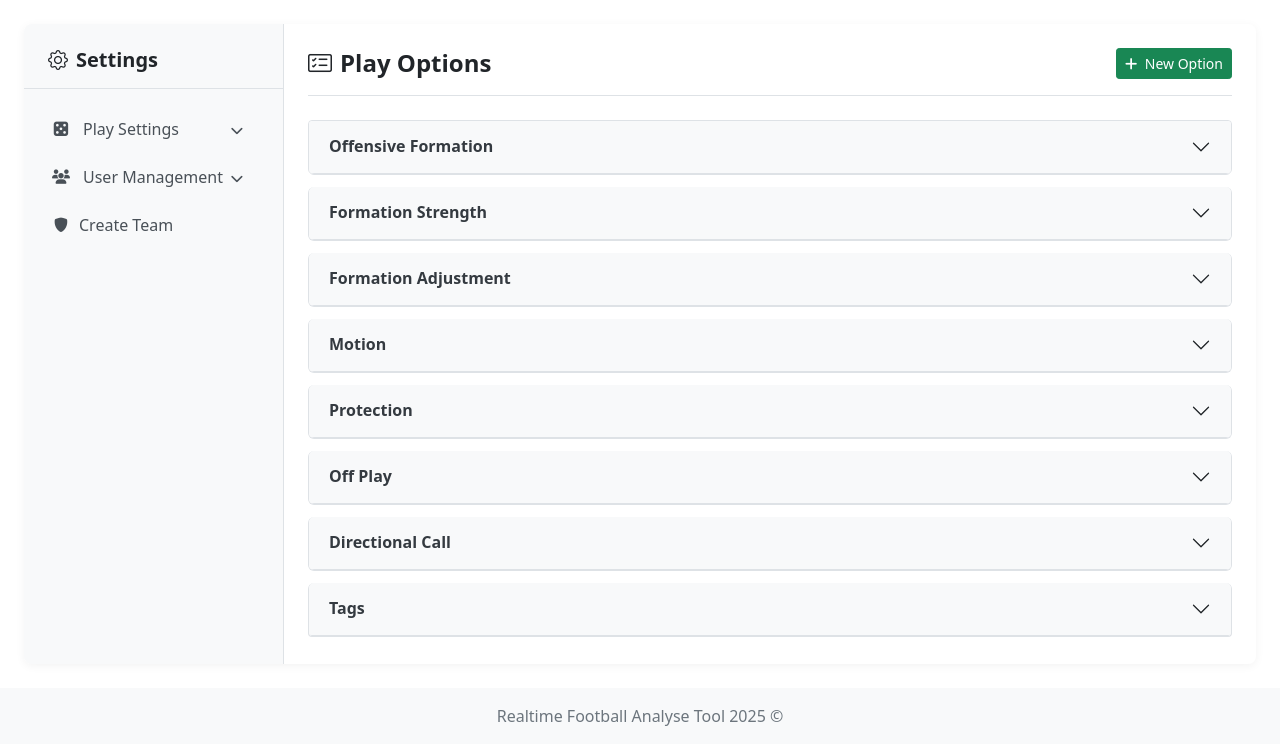
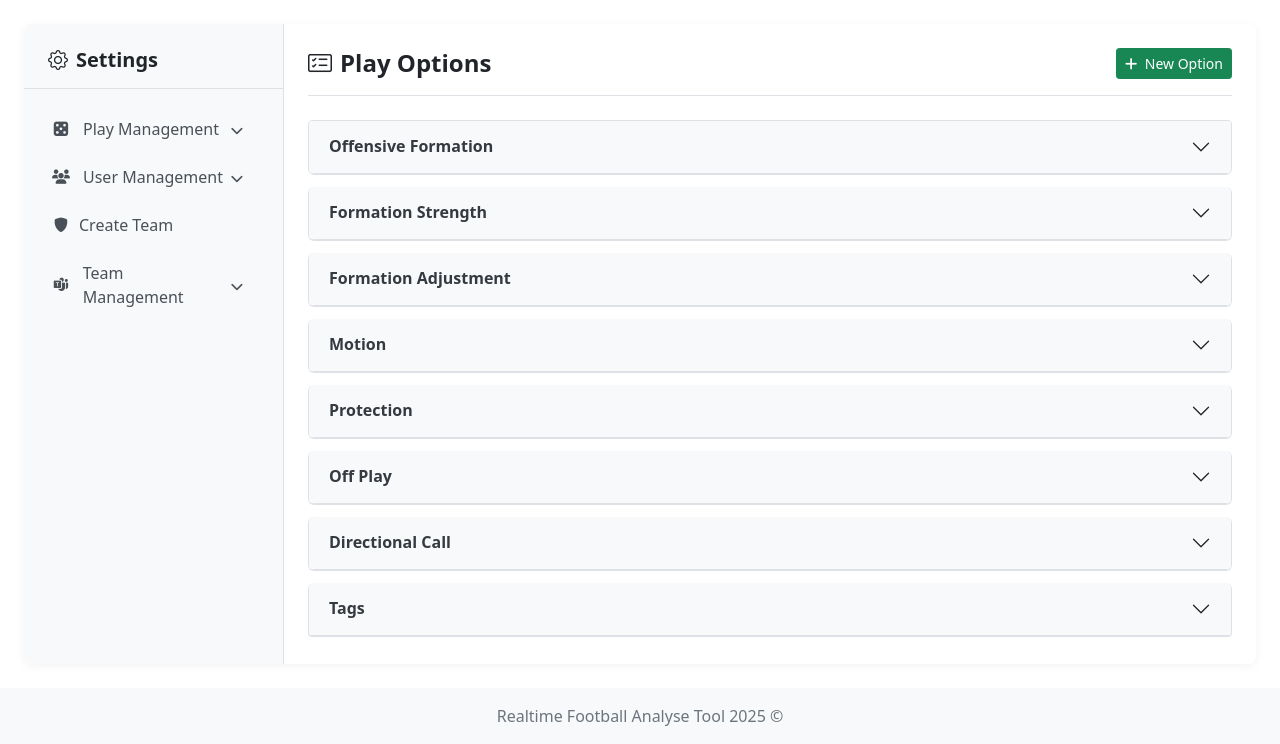
Before and after one commit to louayhentati/american_football, a Flask app: page /settings in a window 1280 px wide. Shown: the part 56-800 px from the top of the page. Run offline with Flask 3, Linux system fonts and the light colour scheme; a user stored in the database is signed in; some libraries are stand-ins or nearby versions.

Commit message:
style css and layout

```diff
--- a/app/templates/settings/partials/play/default_prefs.html
+++ b/app/templates/settings/partials/play/default_prefs.html
@@ -53,21 +53,27 @@
             <div class="card shadow-sm h-100 card-collapsed">
                 <div class="card-body position-relative">
 
-          {% if current_user.role == 'admin' %}
+                    {% if current_user.role == 'admin' and teams|length > 0 %}
                         <button id="btnEditTeam" type="button"
                                 class="btn btn-outline-secondary btn-sm position-absolute top-0 end-0 m-3"
                                 style="width: 38px; height: 38px;" title="Edit default team">
                             <i class="fas fa-pencil-alt"></i>
                         </button>
+                    {% else %}
+                        <button type="button"
+                                class="btn btn-outline-secondary btn-sm position-absolute top-0 end-0 m-3"
+                                style="width: 38px; height: 38px;" title="Edit default team" disabled>
+                            <i class="fas fa-pencil-alt"></i>
+                        </button>
                     {% endif %}
-
                     <span class="badge border border-success text-success mb-3 fs-5 px-3 py-2 position-relative">Default Team</span>
 
                     <div id="teamDisplay" class="pref-display-container">
                         <div class="team-display">
                             {% set selected_team = teams | selectattr("name", "equalto", session.team_name) | list | first %}
                             {% if selected_team %}
-                <img src="{{ selected_team.icon }}" alt="{{ selected_team.name }} logo" style="height:40px; width:auto;" />
+                                <img src="{{ selected_team.icon }}" alt="{{ selected_team.name }} logo"
+                                     style="height:40px; width:auto;"/>
                                 <h4 class="mb-0">{{ selected_team.name }}</h4>
                             {% else %}
                                 <h5 class="text-muted fst-italic mb-0">No team selected</h5>
@@ -81,12 +87,15 @@
                             <select id="teamSelect" name="team_id" class="form-select mb-2" required>
                                 <option value="" disabled selected>-- Select Team --</option>
                                 {% for team in teams %}
-                  <option value="{{ team.id }}" {% if session.team_name == team.name %}selected{% endif %}>{{ team.name }}</option>
+                                    <option value="{{ team.id }}"
+                                            {% if session.team_name == team.name %}selected{% endif %}>{{ team.name }}</option>
                                 {% endfor %}
                             </select>
                             <div class="btn-container">
                                 <button type="submit" class="btn btn-primary btn-sm px-4">Save</button>
-                <button type="button" id="btnCancelTeam" class="btn btn-outline-secondary btn-sm px-4">Cancel</button>
+                                <button type="button" id="btnCancelTeam" class="btn btn-outline-secondary btn-sm px-4">
+                                    Cancel
+                                </button>
                             </div>
                         </form>
                     {% else %}
@@ -105,7 +114,8 @@
                 <div class="card-body position-relative">
 
                     {% if user_default and user_default.play_call %}
-            <button id="btnEditPlayCall" class="btn btn-outline-secondary btn-sm position-absolute top-0 end-0 m-3"
+                        <button id="btnEditPlayCall"
+                                class="btn btn-outline-secondary btn-sm position-absolute top-0 end-0 m-3"
                                 style="width: 38px; height: 38px;" title="Edit default play call">
                             <i class="fas fa-pencil-alt"></i>
                         </button>
@@ -129,19 +139,23 @@
                         </div>
                     </div>
 
-          <form id="defaultPlayCallForm" method="POST" action="{{ url_for('set_user_play_default') }}" class="pref-form">
+                    <form id="defaultPlayCallForm" method="POST" action="{{ url_for('set_user_play_default') }}"
+                          class="pref-form">
                         <label for="defaultPlayCallSelect" class="form-label">Choose Default Play Call</label>
                         <select class="form-select mb-3" id="defaultPlayCallSelect" name="play_call_id" required>
                             <option value="" disabled selected>-- Select Play Call --</option>
                             {% for call in play_calls %}
-                <option value="{{ call.id }}" {% if user_default and user_default.play_call_id == call.id %}selected{% endif %}>
+                                <option value="{{ call.id }}"
+                                        {% if user_default and user_default.play_call_id == call.id %}selected{% endif %}>
                                     {{ call.name }}
                                 </option>
                             {% endfor %}
                         </select>
                         <div class="btn-container">
                             <button type="submit" class="btn btn-primary btn-sm px-4">Save</button>
-              <button type="button" id="btnCancelPlayCall" class="btn btn-outline-secondary btn-sm px-4">Cancel</button>
+                            <button type="button" id="btnCancelPlayCall" class="btn btn-outline-secondary btn-sm px-4">
+                                Cancel
+                            </button>
                         </div>
                     </form>
                 </div>
--- a/app/templates/settings/partials/sidebar.html
+++ b/app/templates/settings/partials/sidebar.html
@@ -5,9 +5,10 @@
 
     <ul class="nav-menu">
         <li class="nav-item">
-            <a class="nav-link collapsed" data-bs-toggle="collapse" href="#playSubmenu" role="button" aria-expanded="false">
+            <a class="nav-link collapsed" data-bs-toggle="collapse" href="#playSubmenu" role="button"
+               aria-expanded="false">
                 <i class="bi bi-dice-5-fill"></i>
-                <span>Play Settings</span>
+                <span>Play Management</span>
                 <span class="menu-toggle">
                     <i class="fas fa-chevron-down"></i>
                 </span>
@@ -16,26 +17,27 @@
                 <li class="nav-item">
                     <a class="nav-link active" href="#play-options" data-bs-toggle="tab" role="tab">
                         <i class="bi bi-card-checklist"></i>
-                        <span>Options</span>
+                        <span>Play Options</span>
                     </a>
                 </li>
                 <li class="nav-item">
                     <a class="nav-link" href="#play-calls" data-bs-toggle="tab" role="tab">
                         <i class="bi bi-tags"></i>
-                        <span>Calls</span>
+                        <span>Play Categories</span>
                     </a>
                 </li>
                 <li class="nav-item">
                     <a class="nav-link" href="#play-defaults" data-bs-toggle="tab" role="tab">
                         <i class="bi bi-sliders"></i>
-                        <span>Defaults</span>
+                        <span>User Preferences</span>
                     </a>
                 </li>
             </ul>
         </li>
 
         <li class="nav-item">
-            <a class="nav-link collapsed" data-bs-toggle="collapse" href="#userSubmenu" role="button" aria-expanded="false">
+            <a class="nav-link collapsed" data-bs-toggle="collapse" href="#userSubmenu" role="button"
+               aria-expanded="false">
                 <i class="fas fa-users"></i>
                 <span>User Management</span>
                 <span class="menu-toggle">
@@ -72,5 +74,41 @@
                 <span>Create Team</span>
             </a>
         </li>
+
+        <li class="nav-item">
+            <a class="nav-link collapsed" data-bs-toggle="collapse" href="#teamSubmenu" role="button"
+               aria-expanded="false">
+                <i class="bi bi-microsoft-teams"></i>
+                <span>Team Management</span>
+                <span class="menu-toggle">
+                    <i class="fas fa-chevron-down"></i>
+                </span>
+            </a>
+
+            <ul class="submenu collapse" id="teamSubmenu" data-bs-parent=".nav-menu">
+                <li class="nav-item">
+                    <a class="nav-link" href="{{ url_for('team.list_all_teams') }}">
+                        <i class="bi bi-list-stars"></i>
+                        <span>All Teams</span>
+                    </a>
+                </li>
+
+                {% if current_user.role == 'admin' %}
+                    <li class="nav-item">
+                        <a class="nav-link" href="{{ url_for('team.create_team') }}">
+                            <i class="bi bi-plus-circle"></i>
+                            <span>Create Team</span>
+                        </a>
+                    </li>
+
+                    <li class="nav-item">
+                        <a class="nav-link" href="{{ url_for('assign_team.assign_team') }}">
+                            <i class="bi bi-node-plus"></i>
+                            <span>Assign Team</span>
+                        </a>
+                    </li>
+                {% endif %}
+            </ul>
+        </li>
     </ul>
 </div>
--- a/app/templates/team/create_team.html
+++ b/app/templates/team/create_team.html
@@ -2,7 +2,6 @@
 
 {% block content %}
 <script src="https://cdn.jsdelivr.net/npm/@jaames/iro@5"></script>
-
 <div class="container mt-5">
     <h2 class="text-center mb-4">Create Your Team Shield</h2>
     <div class="row justify-content-center">
--- a/app/templates/user/assign_team.html
+++ b/app/templates/user/assign_team.html
@@ -2,15 +2,18 @@
 {% block title %}Assign Team{% endblock %}
 
 {% block content %}
+
 <div class="container mt-4">
     <h2 class="mb-4">Assign Team to User</h2>
     <form method="POST" action="{{ url_for('assign_team') }}">
         <div class="mb-3">
             <label for="user_id" class="form-label">Select User</label>
+
             <select class="form-select" name="user_id" id="user_id" required>
                 <option value="">-- Select a user --</option>
                 {% for user in users %}
                     <option value="{{ user.id }}">{{ user.username }}</option>
+
                 {% endfor %}
             </select>
         </div>
```
Lines whose indentation alone changed are shown as unchanged.
